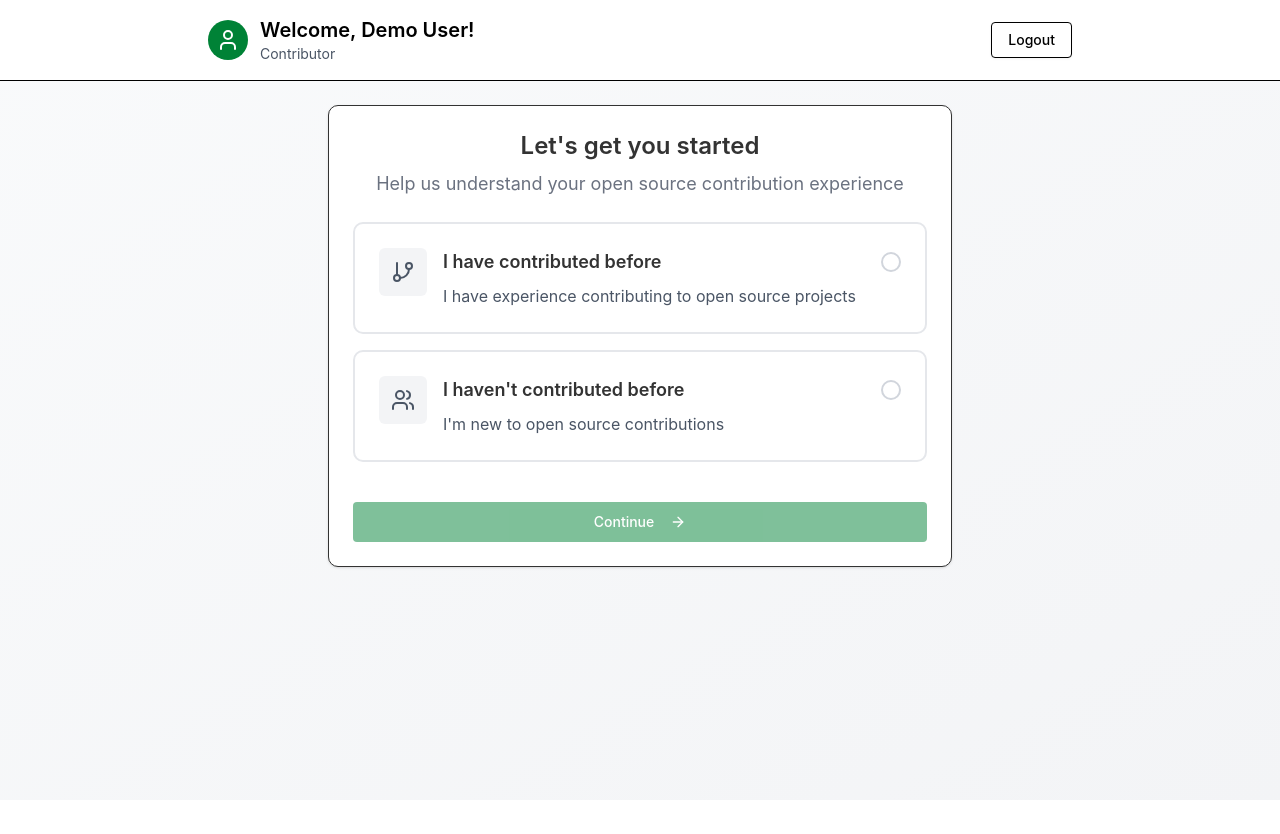
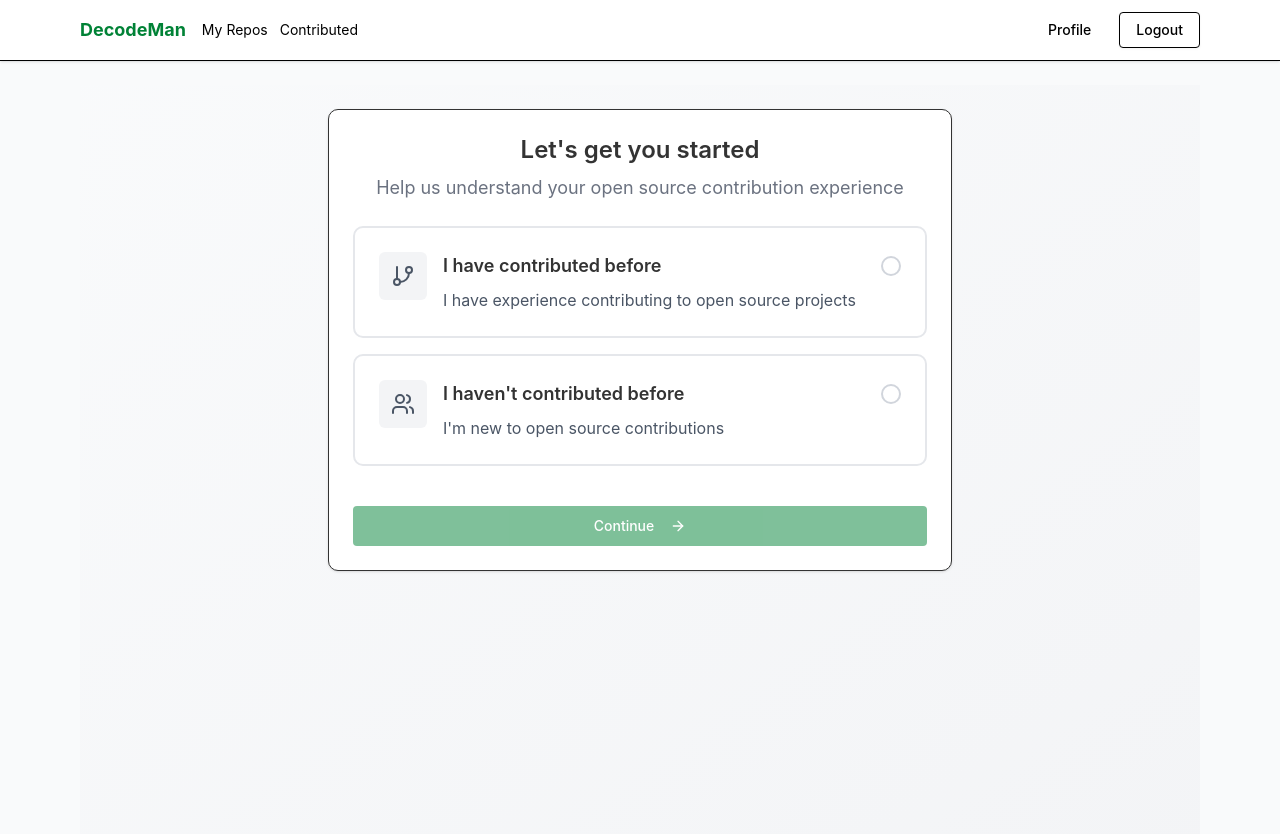
Before and after one commit to decode-man/Frontend-dcode, a React (Vite) app: page /login in a window 1280 px wide. Both pictures are taken after a click on the button "Continue with GitHub". Shown: the top 834 px of the page. Before the commit the page ends 800 px from the top, so only its background shows below. Built offline with nearby package versions, Linux system fonts and the light colour scheme.

Commit message:
ui fixes consistent header

```diff
--- a/src/App.tsx
+++ b/src/App.tsx
@@ -9,6 +9,7 @@ import ContributorOnboarding from './pages/ContributorOnboarding';
 import MyRepositories from './pages/MyRepositories';
 import ContributedRepositories from './pages/ContributedRepositories';
 import ContributorProfilePage from './pages/ContributorProfile';
+import Layout from './components/Layout';
 import AdminDashboard from './pages/AdminDashboard';
 import MaintainerDashboard from './pages/MaintainerDashboard';
 
@@ -62,39 +63,19 @@ function App() {
             />
             <Route path="/auth/callback" element={<AuthCallback />} />
 
-            {/* Contributor routes */}
+            {/* Contributor routes nested under Layout (shared navbar/layout) */}
             <Route
-              path="/contributor/onboarding"
               element={
                 <ProtectedRoute allowedRoles={['contributor']}>
-                  <ContributorOnboarding />
+                  <Layout />
                 </ProtectedRoute>
               }
-            />
-            <Route
-              path="/contributor/my-repos"
-              element={
-                <ProtectedRoute allowedRoles={['contributor']}>
-                  <MyRepositories />
-                </ProtectedRoute>
-              }
-            />
-            <Route
-              path="/contributor/profile"
-              element={
-                <ProtectedRoute allowedRoles={['contributor']}>
-                  <ContributorProfilePage />
-                </ProtectedRoute>
-              }
-            />
-            <Route
-              path="/contributor/contributed-repos"
-              element={
-                <ProtectedRoute allowedRoles={['contributor']}>
-                  <ContributedRepositories />
-                </ProtectedRoute>
-              }
-            />
+            >
+              <Route path="/contributor/onboarding" element={<ContributorOnboarding />} />
+              <Route path="/contributor/my-repos" element={<MyRepositories />} />
+              <Route path="/contributor/contributed-repos" element={<ContributedRepositories />} />
+              <Route path="/contributor/profile" element={<ContributorProfilePage />} />
+            </Route>
 
             {/* Admin routes */}
             <Route
--- /dev/null
+++ b/src/components/Layout.tsx
@@ -0,0 +1,16 @@
+import React from 'react'
+import { Outlet } from 'react-router-dom'
+import Navbar from './Navbar'
+
+const Layout: React.FC = () => {
+  return (
+    <div className="min-h-screen bg-gray-50">
+      <Navbar />
+      <main className="max-w-6xl mx-auto px-4 py-6">
+        <Outlet />
+      </main>
+    </div>
+  )
+}
+
+export default Layout
--- /dev/null
+++ b/src/components/Navbar.tsx
@@ -0,0 +1,38 @@
+import React from 'react'
+import { Link, useNavigate } from 'react-router-dom'
+import { Button } from './ui/button'
+import { useAuth } from '../context/AuthContext'
+
+const Navbar: React.FC = () => {
+  const { user, logout } = useAuth()
+  const navigate = useNavigate()
+
+  return (
+    <header className="w-full bg-white border-b shadow-sm">
+      <div className="max-w-6xl mx-auto px-4 py-3 flex items-center justify-between">
+        <div className="flex items-center gap-4">
+          <Link to="/" className="font-bold text-lg text-primary">DecodeMan</Link>
+          <nav className="hidden md:flex gap-3">
+            <Link to="/contributor/my-repos" className="text-sm hover:underline">My Repos</Link>
+            <Link to="/contributor/contributed-repos" className="text-sm hover:underline">Contributed</Link>
+          </nav>
+        </div>
+
+        <div className="flex items-center gap-3">
+          {user ? (
+            <>
+              <Button variant="ghost" onClick={() => navigate('/contributor/profile')}>Profile</Button>
+              <Button variant="outline" onClick={logout}>Logout</Button>
+            </>
+          ) : (
+            <Link to="/login">
+              <Button>Login</Button>
+            </Link>
+          )}
+        </div>
+      </div>
+    </header>
+  )
+}
+
+export default Navbar
--- a/src/pages/ContributedRepositories.tsx
+++ b/src/pages/ContributedRepositories.tsx
@@ -100,49 +100,6 @@ const ContributedRepositories: React.FC = () => {
 
   return (
     <div className="min-h-screen bg-gradient-to-br from-gray-50 to-gray-100">
-      {/* Header */}
-      <div className="bg-white border-b">
-        <div className="max-w-6xl mx-auto px-4 py-4">
-          <div className="flex items-center justify-between">
-            <div className="flex items-center gap-4">
-              <Button
-                variant="ghost"
-                size="sm"
-                onClick={() => navigate('/contributor/onboarding')}
-              >
-                <ArrowLeft className="w-4 h-4 mr-2" />
-                Back
-              </Button>
-              <div className="flex items-center gap-3">
-                <Avatar>
-                  <AvatarImage src={user?.avatar_url} alt={user?.name || user?.login} />
-                  <AvatarFallback>
-                    <User className="w-4 h-4" />
-                  </AvatarFallback>
-                </Avatar>
-                <div>
-                  <h1 className="text-xl font-semibold">My Contributions</h1>
-                  <p className="text-sm text-gray-600">@{user?.login}</p>
-                </div>
-              </div>
-            </div>
-            <div className="flex items-center gap-2">
-              <Button
-                variant="outline"
-                size="sm"
-                onClick={fetchContributedRepositories}
-                disabled={isLoadingContributions}
-              >
-                <RefreshCw className={`w-4 h-4 mr-2 ${isLoadingContributions ? 'animate-spin' : ''}`} />
-                Refresh
-              </Button>
-              <Button variant="outline" onClick={logout}>
-                Logout
-              </Button>
-            </div>
-          </div>
-        </div>
-      </div>
 
       {/* Main Content */}
       <div className="max-w-6xl mx-auto p-6 space-y-8">
--- a/src/pages/ContributorOnboarding.tsx
+++ b/src/pages/ContributorOnboarding.tsx
@@ -43,24 +43,7 @@ const ContributorOnboarding: React.FC = () => {
   return (
     <div className="min-h-screen bg-gradient-to-br from-gray-50 to-gray-100">
       {/* Header */}
-      <div className="bg-white border-b">
-        <div className="max-w-4xl mx-auto px-4 py-4">
-          <div className="flex items-center justify-between">
-            <div className="flex items-center gap-3">
-              <div className="w-10 h-10 bg-primary rounded-full flex items-center justify-center">
-                <User className="w-6 h-6 text-white" />
-              </div>
-              <div>
-                <h1 className="text-xl font-semibold">Welcome, {user?.name || user?.login}!</h1>
-                <p className="text-sm text-gray-600">Contributor</p>
-              </div>
-            </div>
-            <Button variant="outline" onClick={logout}>
-              Logout
-            </Button>
-          </div>
-        </div>
-      </div>
+
 
       {/* Main Content */}
       <div className="max-w-2xl mx-auto p-6">
--- a/src/pages/MyRepositories.tsx
+++ b/src/pages/MyRepositories.tsx
@@ -74,65 +74,6 @@ const MyRepositories: React.FC = () => {
 
   return (
     <div className="min-h-screen bg-gradient-to-br from-gray-50 to-gray-100">
-      {/* Header */}
-      <div className="bg-white border-b">
-        <div className="max-w-6xl mx-auto px-4 py-4">
-          <div className="flex items-center justify-between">
-            <div className="flex items-center gap-4">
-              <Button
-                variant="ghost"
-                size="sm"
-                onClick={() => navigate("/contributor/onboarding")}
-              >
-                <ArrowLeft className="w-4 h-4 mr-2" />
-                Back
-              </Button>
-              <div className="flex items-center gap-3">
-                <Avatar>
-                  <AvatarImage
-                    src={user?.avatar_url}
-                    alt={user?.name || user?.login}
-                  />
-                  <AvatarFallback>
-                    <User className="w-4 h-4" />
-                  </AvatarFallback>
-                </Avatar>
-                <div>
-                  <h1 className="text-xl font-semibold">My Repositories</h1>
-                  <p className="text-sm text-gray-600">@{user?.login}</p>
-                </div>
-              </div>
-            </div>
-            <div className="flex items-center gap-2">
-              <Button
-                variant="outline"
-                size="sm"
-                onClick={fetchRepositories}
-                disabled={isLoading}
-              >
-                <RefreshCw
-                  className={`w-4 h-4 mr-2 ${isLoading ? "animate-spin" : ""}`}
-                />
-                Refresh
-              </Button>
-              <div className="flex items-center gap-3">
-                <Button
-                  variant="ghost"
-                  onClick={() => navigate("/contributor/profile")}
-                >
-                  View Profile
-                </Button>
-                <Button variant="outline" onClick={logout}>
-                  Logout
-                </Button>
-              </div>
-              <Button variant="outline" onClick={logout}>
-                Logout
-              </Button>
-            </div>
-          </div>
-        </div>
-      </div>
 
       {/* Main Content */}
       <div className="max-w-6xl mx-auto p-6">
```
